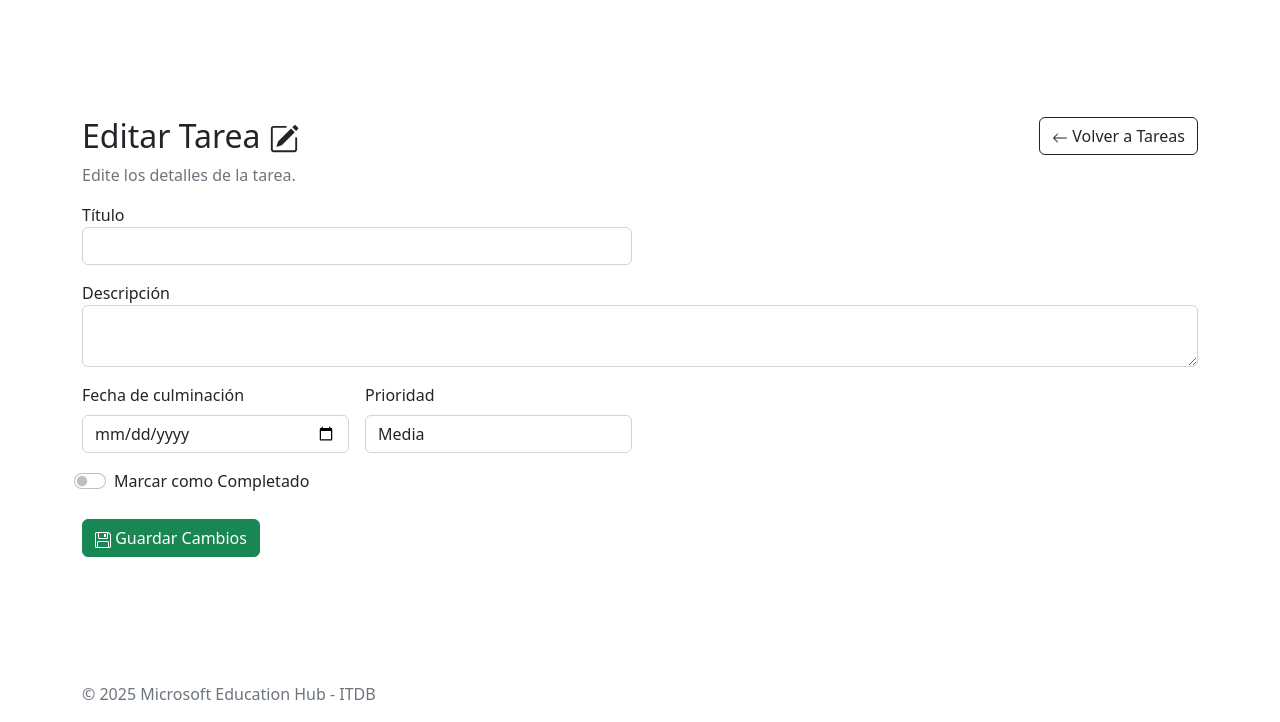
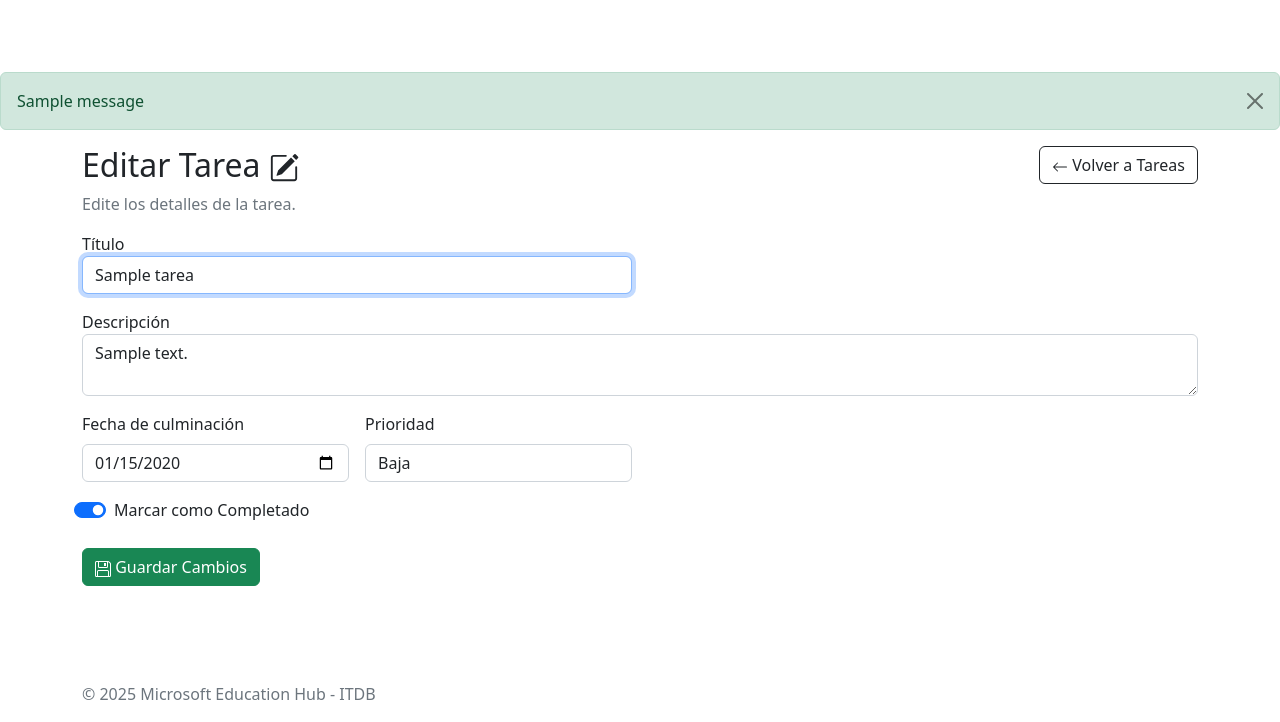
Before and after one commit to AlbertJQM/gestion_tareas, a Flask app: page /task/edit/1 in a window 1280 px wide. Shown: the part 78-800 px from the top of the page. Run offline with Flask 3, Linux system fonts and the light colour scheme; the visitor is signed in with stand-in values (Sample User, id 1); tables that the repository leaves empty hold one stand-in row (values such as "Sample post"); one stand-in notice (Sample message) is shown; some libraries are stand-ins or nearby versions.

Commit message:
Se agregaron mensajes y se completó la acción de editar tarea.

```diff
--- a/app.py
+++ b/app.py
@@ -1,4 +1,4 @@
-from flask import Flask, render_template, redirect, url_for, request, session
+from flask import Flask, render_template, redirect, url_for, request, session, flash
 from config import Config
 from models import db, Usuario, Tarea
 from functools import wraps
@@ -17,6 +17,7 @@ def login_required(f):
     @wraps(f)
     def decorated_function(*args, **kwargs):
         if 'usuario_id' not in session:
+            flash('Debes iniciar sesión para acceder', 'warning')
             return redirect(url_for('login'))
         return f(*args, **kwargs)
     return decorated_function
@@ -39,8 +40,10 @@ def login():
             # Aquí iría la lógica para iniciar sesión
             session['usuario_id'] = usuario.id
             session['usuario_nombre'] = usuario.nombre
+            flash('¡Inicio de sesión exitoso!', 'success')
             return redirect(url_for('list_tasks'))
-
+        else:
+            flash('Correo o contraseña incorrectos', 'danger')
     return render_template('login.html')
 
 @app.route('/logout')
@@ -48,6 +51,7 @@ def login():
 def logout():
     # Elimina la sesión del usuario
     session.clear()
+    flash('Has cerrado sesión correctamente', 'info')
     return redirect(url_for('login'))
 
 @app.route('/signup', methods=['GET', 'POST'])
@@ -58,13 +62,15 @@ def signup():
         correo = request.form['correo']
         contrasena = request.form['contrasena']
 
-        nuevo_usuario = Usuario(nombre=nombre, correo=correo)
-        nuevo_usuario.set_password(contrasena)
-
-        db.session.add(nuevo_usuario)
-        db.session.commit()
-
-        return redirect(url_for('login'))
+        if Usuario.query.filter_by(correo=correo).first():
+            flash('Este correo ya está registrado', 'danger')
+        else:
+            nuevo_usuario = Usuario(nombre=nombre, correo=correo)
+            nuevo_usuario.set_password(contrasena)
+            db.session.add(nuevo_usuario)
+            db.session.commit()
+            flash('¡Registro exitoso! Ahora puedes iniciar sesión', 'success')
+            return redirect(url_for('login'))
     return render_template('signup.html')
 
 @app.route('/tasks')
@@ -84,7 +90,6 @@ def list_tasks():
     else:
         filtro = 'todas'
 
-    print(filtro, cantidad_tareas)
     return render_template('tasks.html', tareas=tareas, filtro=filtro, cantidad_tareas=cantidad_tareas)
 
 @app.route('/task/<int:id>')
@@ -107,10 +112,11 @@ def create_task():
             nueva_tarea = Tarea(titulo=titulo, descripcion=descripcion, fecha_vencimiento=fecha_vencimiento, prioridad=prioridad, usuario_id=session['usuario_id'])
             db.session.add(nueva_tarea)
             db.session.commit()
+            flash('Tarea creada exitosamente!', 'success')
             return redirect(url_for('list_tasks'))
         except Exception as e:
             db.session.rollback()
-            print(f"Error al crear la tarea: {e}")
+            flash(f'Error al crear tarea: {str(e)}', 'danger')
     return render_template('create_task.html')
 
 @app.route('/task/edit/<int:id>', methods=['GET', 'POST'])
@@ -121,14 +127,17 @@ def edit_task(id):
         # Aquí iría la lógica para editar una tarea existente
         tarea.titulo = request.form['titulo']
         tarea.descripcion = request.form['descripcion']
-        tarea.fecha_vencimiento = request.form['fecha_vencimiento']
+        tarea.fecha_vencimiento = datetime.strptime(request.form['fecha'],'%Y-%m-%d')
         tarea.prioridad = request.form['prioridad']
+        tarea.completada = request.form.get('completado') == 'on'
 
         try:
             db.session.commit()
-            return redirect(url_for('list_tasks'))
+            flash('Tarea actualizada correctamente', 'success')
+            return redirect(url_for('view_task', id=tarea.id))
         except Exception as e:
             db.session.rollback()
+            flash(f'Error al actualizar tarea: {str(e)}', 'danger')
     return render_template('edit_task.html', tarea=tarea)
 
 @app.route('/task/delete/<int:id>', methods=['POST'])
@@ -138,8 +147,10 @@ def delete_task(id):
     try:
         db.session.delete(tarea)
         db.session.commit()
+        flash('Tarea eliminada correctamente', 'success')
     except Exception as e:
         db.session.rollback()
+        flash(f'Error al eliminar tarea: {str(e)}', 'danger')
     return redirect(url_for('list_tasks'))
 
 @app.route('/task/complete/<int:id>', methods=['POST'])
--- a/templates/create_task.html
+++ b/templates/create_task.html
@@ -24,7 +24,7 @@
                 <form class="row g-3" method="POST" action="{{ url_for('create_task') }}">
                     <div class="form-group col-md-6">
                         <label for="titulo">Título</label>
-                        <input type="text" name="titulo" id="titulo" class="form-control" required>
+                        <input type="text" name="titulo" id="titulo" class="form-control" required autofocus>
                     </div>
                     <div class="form-group col-md-12">
                         <label for="descripcion">Descripción</label>
--- a/templates/edit_task.html
+++ b/templates/edit_task.html
@@ -20,29 +20,29 @@
                         </a>
                     </div>
                 </div>
-                <form class="row g-3">
+                <form action="{{ url_for('edit_task', id=tarea.id) }}" method="POST" class="row g-3">
                     <div class="form-group col-md-6">
                         <label for="titulo">Título</label>
-                        <input type="text" name="titulo" id="titulo" class="form-control" required>
+                        <input type="text" name="titulo" id="titulo" class="form-control" required value="{{ tarea.titulo }}" autofocus>
                     </div>
                     <div class="form-group col-md-12">
                         <label for="descripcion">Descripción</label>
-                        <textarea name="descripcion" id="descripcion" class="form-control"></textarea>
+                        <textarea name="descripcion" id="descripcion" class="form-control">{{ tarea.descripcion }}</textarea>
                     </div>
                     <div class="form-group col-md-3">
                         <label for="fecha" class="form-label">Fecha de culminación</label>
-                        <input type="date" name="fecha" id="fecha" class="form-control" required>
+                        <input type="date" name="fecha" id="fecha" class="form-control" required value={{ tarea.fecha_vencimiento }}>
                     </div>
                     <div class="form-group col-md-3">
                         <label for="prioridad" class="form-label">Prioridad</label>
                         <select name="prioridad" id="prioridad" class="form-control" required>
-                            <option value="Baja">Baja</option>
-                            <option value="Media" selected>Media</option>
-                            <option value="Alta">Alta</option>
+                            <option value="Baja" {% if tarea.prioridad == 'Baja' %}selected{% endif %}>Baja</option>
+                            <option value="Media" {% if tarea.prioridad == 'Media' %}selected{% endif %}>Media</option>
+                            <option value="Alta" {% if tarea.prioridad == 'Alta' %}selected{% endif %}>Alta</option>
                         </select>
                     </div>
                     <div class="form-group form-check form-switch col-md-12">
-                        <input class="form-check-input" type="checkbox" role="switch" id="completado" name="completado">
+                        <input class="form-check-input" type="checkbox" role="switch" id="completado" name="completado" {% if tarea.completada %}checked{% endif %}>
                         <label class="form-check-label" for="completado">Marcar como Completado</label>
                     </div>
                     <div class="p-2">
--- a/templates/index.html
+++ b/templates/index.html
@@ -22,14 +22,14 @@
                     {% else %}
                         <p class="lead mb-4">¡Bienvenido! Crea una cuenta o inicia sesión para comenzar.</p>
                         <div class="d-grid gap-2 d-sm-flex justify-content-sm-center">
-                            <a href="{{ url_for('login') }}" type="button" class="btn btn-success btn-lg px-4 gap-3">
+                            <a href="{{ url_for('login') }}" class="btn btn-success btn-lg px-4 gap-3">
                                 <svg xmlns="http://www.w3.org/2000/svg" width="25" height="25" fill="currentColor" class="bi bi-box-arrow-in-right" viewBox="0 0 16 16">
                                     <path fill-rule="evenodd" d="M6 3.5a.5.5 0 0 1 .5-.5h8a.5.5 0 0 1 .5.5v9a.5.5 0 0 1-.5.5h-8a.5.5 0 0 1-.5-.5v-2a.5.5 0 0 0-1 0v2A1.5 1.5 0 0 0 6.5 14h8a1.5 1.5 0 0 0 1.5-1.5v-9A1.5 1.5 0 0 0 14.5 2h-8A1.5 1.5 0 0 0 5 3.5v2a.5.5 0 0 0 1 0z"/>
                                     <path fill-rule="evenodd" d="M11.854 8.354a.5.5 0 0 0 0-.708l-3-3a.5.5 0 1 0-.708.708L10.293 7.5H1.5a.5.5 0 0 0 0 1h8.793l-2.147 2.146a.5.5 0 0 0 .708.708z"/>
                                 </svg>
                                 Ingresa
                             </a>
-                            <a href="{{ url_for('signup') }}" type="button" class="btn btn-outline-primary btn-lg px-4">
+                            <a href="{{ url_for('signup') }}" class="btn btn-outline-primary btn-lg px-4">
                                 <svg xmlns="http://www.w3.org/2000/svg" width="25" height="25" fill="currentColor" class="bi bi-box-arrow-in-up-right" viewBox="0 0 16 16">
                                     <path fill-rule="evenodd" d="M6.364 13.5a.5.5 0 0 0 .5.5H13.5a1.5 1.5 0 0 0 1.5-1.5v-10A1.5 1.5 0 0 0 13.5 1h-10A1.5 1.5 0 0 0 2 2.5v6.636a.5.5 0 1 0 1 0V2.5a.5.5 0 0 1 .5-.5h10a.5.5 0 0 1 .5.5v10a.5.5 0 0 1-.5.5H6.864a.5.5 0 0 0-.5.5"/>
                                     <path fill-rule="evenodd" d="M11 5.5a.5.5 0 0 0-.5-.5h-5a.5.5 0 0 0 0 1h3.793l-8.147 8.146a.5.5 0 0 0 .708.708L10 6.707V10.5a.5.5 0 0 0 1 0z"/>
--- a/templates/layout.html
+++ b/templates/layout.html
@@ -63,6 +63,16 @@
                 </div>
             </header>
             <main class="flex-shrink-0">
+                {% with messages = get_flashed_messages(with_categories=true) %}
+                    {% if messages %}
+                        {% for category, message in messages %}
+                            <div class="alert alert-{{ category }} alert-dismissible fade show" role="alert">
+                                {{ message }}
+                                <button type="button" class="btn-close" data-bs-dismiss="alert" aria-label="Close"></button>
+                            </div>
+                        {% endfor %}
+                    {% endif %}
+                {% endwith %}
                 <div class="container">
                     {% block body %}
                     {% endblock %}
--- a/templates/task.html
+++ b/templates/task.html
@@ -14,7 +14,7 @@
                     <div class="d-flex justify-content-between align-items-start mb-2">
                         <h3>{{ tarea.titulo }}</h3>
                         <h5>
-                            {% if tarea.completado %}
+                            {% if tarea.completada %}
                             <span class="badge text-bg-success">
                                 <svg xmlns="http://www.w3.org/2000/svg" width="16" height="16" fill="currentColor" class="bi bi-check2" viewBox="0 0 16 16">
                                     <path d="M13.854 3.646a.5.5 0 0 1 0 .708l-7 7a.5.5 0 0 1-.708 0l-3.5-3.5a.5.5 0 1 1 .708-.708L6.5 10.293l6.646-6.647a.5.5 0 0 1 .708 0"/>
--- a/templates/tasks.html
+++ b/templates/tasks.html
@@ -73,7 +73,7 @@
                                         <form action="{{ url_for('complete_task', id=tarea.id) }}" method="POST" class="col-lg-6" onchange="this.submit()">
                                             <div class="form-check form-switch">
                                                 <input class="form-check-input" type="checkbox" role="switch" id="completado" name="completado" {% if tarea.completada %}checked{% endif %}>
-                                                <label class="form-check-label" for="completado">Marcar como Completedo</label>
+                                                <label class="form-check-label" for="completado">Marcar como Completado</label>
                                             </div>
                                         </form>
                                         <div class="col-lg-6">
```
Also changed, not shown: templates/login.html (+12 -1 lines), templates/signup.html (+11 -0 lines).
